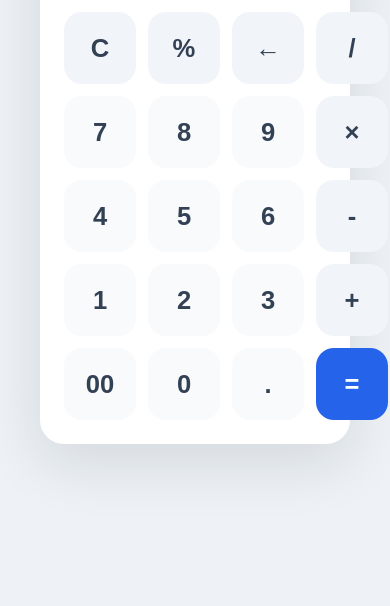
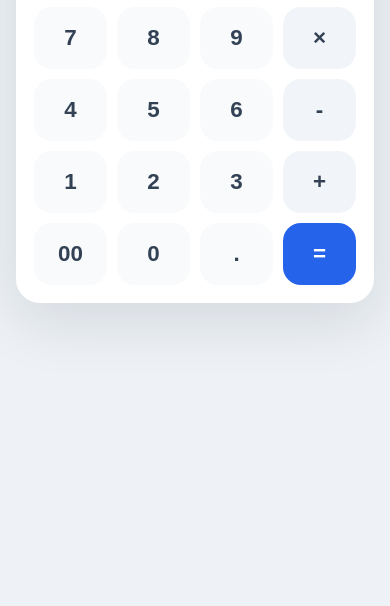
Before and after one commit to JayRhuuu/calculator, a website built with Vite: page index.html in a window 390 px wide. Shown: the part 238-844 px from the top of the page. Built offline with nearby package versions, Linux system fonts and the light colour scheme.

Commit message:
Clean repo, polish README, and finalize Vite calculator setup

```diff
--- a/index.html
+++ b/index.html
@@ -4,6 +4,8 @@
 <head>
     <meta charset="UTF-8">
     <meta name="viewport" content="width=device-width, initial-scale=1.0">
+    <meta name="description" content="A responsive calculator app built with HTML, CSS, and JavaScript.">
+    <meta name="theme-color" content="#2563eb">
     <title>Calculator</title>
     <link rel="icon" href="favicon.ico" type="image/x-icon">
     <link rel="stylesheet" href="style.css">
@@ -17,30 +19,30 @@
         <input type="text" id="display" placeholder="0" aria-label="Calculator display" readonly>
         <div class="box">
             <div class="button-box">
-                <button class="btn" id="c">C</button>
-                <button class="btn" id="percentage">%</button>
-                <button class="btn" id="clearOnce">←</button>
-                <button class="btn" id="divide">/</button>
+                <button type="button" class="btn" id="c">C</button>
+                <button type="button" class="btn" id="percentage">%</button>
+                <button type="button" class="btn" id="clearOnce">←</button>
+                <button type="button" class="btn" id="divide">/</button>
 
-                <button class="btn" id="seven">7</button>
-                <button class="btn" id="eight">8</button>
-                <button class="btn" id="nine">9</button>
-                <button class="btn" id="multiply">×</button>
+                <button type="button" class="btn" id="seven">7</button>
+                <button type="button" class="btn" id="eight">8</button>
+                <button type="button" class="btn" id="nine">9</button>
+                <button type="button" class="btn" id="multiply">×</button>
 
-                <button class="btn" id="four">4</button>
-                <button class="btn" id="five">5</button>
-                <button class="btn" id="six">6</button>
-                <button class="btn" id="minus">-</button>
+                <button type="button" class="btn" id="four">4</button>
+                <button type="button" class="btn" id="five">5</button>
+                <button type="button" class="btn" id="six">6</button>
+                <button type="button" class="btn" id="minus">-</button>
 
-                <button class="btn" id="one">1</button>
-                <button class="btn" id="two">2</button>
-                <button class="btn" id="three">3</button>
-                <button class="btn" id="plus">+</button>
+                <button type="button" class="btn" id="one">1</button>
+                <button type="button" class="btn" id="two">2</button>
+                <button type="button" class="btn" id="three">3</button>
+                <button type="button" class="btn" id="plus">+</button>
 
-                <button class="btn" id="doubleZero">00</button>
-                <button class="btn" id="zero">0</button>
-                <button class="btn" id="dot">.</button>
-                <button class="btn" id="equal">=</button>
+                <button type="button" class="btn" id="doubleZero">00</button>
+                <button type="button" class="btn" id="zero">0</button>
+                <button type="button" class="btn" id="dot">.</button>
+                <button type="button" class="btn" id="equal">=</button>
             </div>
         </div>
     </main>
--- a/package.json
+++ b/package.json
@@ -2,6 +2,9 @@
   "name": "calculator",
   "version": "1.0.0",
   "private": true,
+  "description": "A lightweight static calculator app built with HTML, CSS, and JavaScript.",
+  "homepage": "https://jayrhuuu.github.io/calculator/",
+  "license": "MIT",
   "scripts": {
     "dev": "vite"
   },
--- a/style.css
+++ b/style.css
@@ -66,12 +66,13 @@
 
 .button-box {
   display: grid;
-  grid-template-columns: repeat(4, minmax(72px, 1fr));
+  grid-template-columns: repeat(4, minmax(64px, 1fr));
   gap: 12px;
 }
 
 button {
   min-height: 72px;
+  padding: 0 12px;
   border: none;
   border-radius: 18px;
   font-size: 1.6rem;
@@ -82,8 +83,12 @@
   transition: transform 0.12s ease, background 0.12s ease, box-shadow 0.12s ease;
 }
 
-button:hover,
 button:focus-visible {
+  outline: 3px solid rgba(37, 99, 235, 0.4);
+  outline-offset: 2px;
+}
+
+button:hover {
   background: #e2e8f0;
   transform: translateY(-1px);
   box-shadow: 0 10px 24px rgba(15, 23, 42, 0.08);
@@ -107,3 +112,36 @@
 button#plus {
   background: #f1f5f9;
 }
+
+@media (max-width: 420px) {
+  body {
+    padding: 16px;
+  }
+
+  main {
+    padding: 18px;
+  }
+
+  #display {
+    height: 62px;
+    font-size: 1.8rem;
+    padding: 0 14px;
+  }
+
+  .button-box {
+    gap: 10px;
+  }
+
+  button {
+    min-height: 62px;
+    font-size: 1.4rem;
+  }
+}
+
+@media (prefers-reduced-motion: reduce) {
+  *,
+  *::before,
+  *::after {
+    transition: none !important;
+  }
+}
```
Also changed, not shown: README.md.
